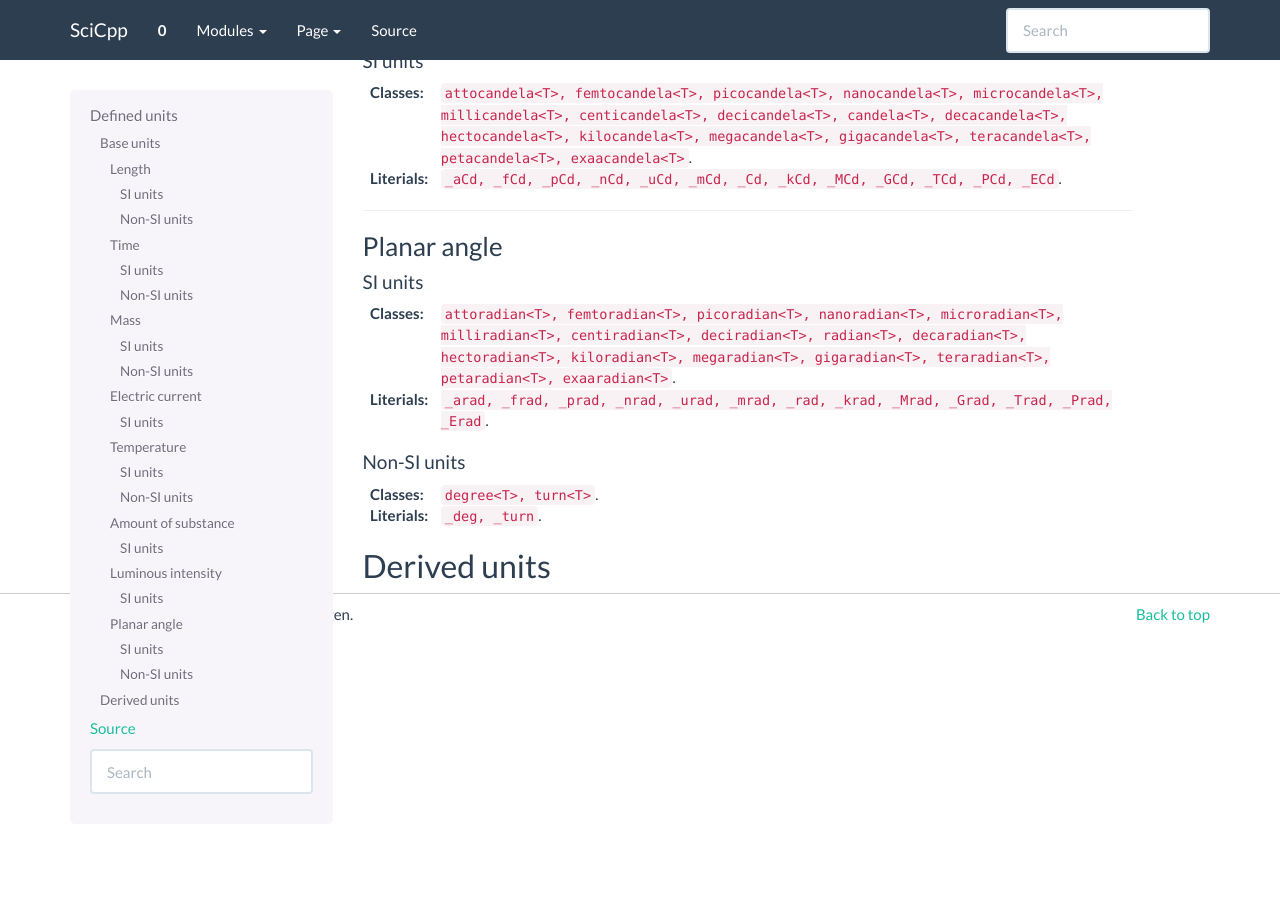
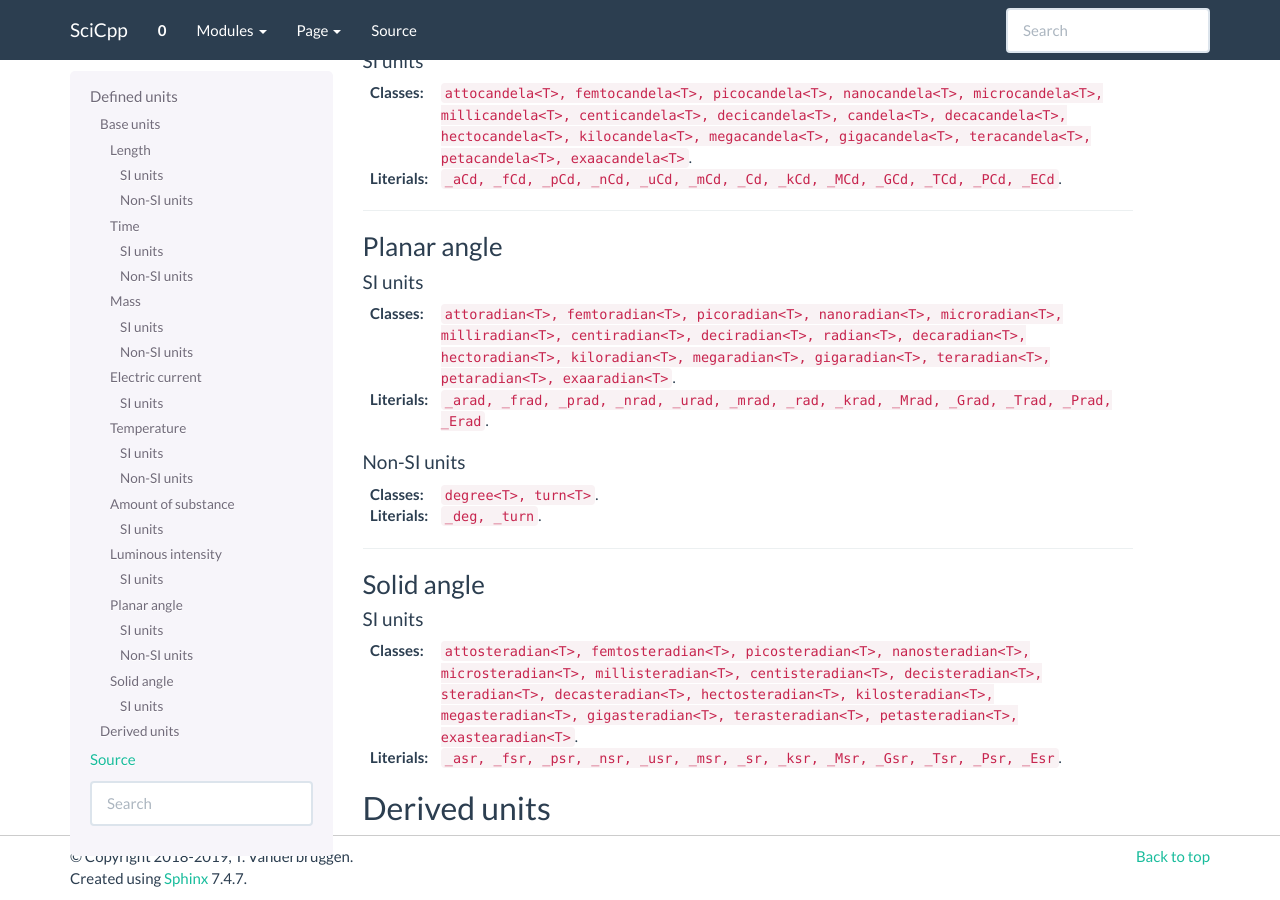
Before and after one commit to tvanderbruggen/SciCpp, a Sphinx documentation site: the page built from doc/source/core.units.defined.units.rst, in a window 1280 px wide and 900 px high, scrolled down 2267 px. Built offline with Sphinx 7.4.7, drawn with Linux system fonts in a browser that asks for light colours.

Commit message:
Doc solid angle

```diff
--- a/doc/source/core.units.defined.units.rst
+++ b/doc/source/core.units.defined.units.rst
@@ -163,5 +163,18 @@ Non-SI units
 
 :Literials: :code:`_deg, _turn`.
 
+-------------------------------------------------------------------------------
+
+Solid angle
+~~~~~~~~~~~~~~~
+
+SI units
+^^^^^^^^^^
+
+:Classes: :code:`attosteradian<T>, femtosteradian<T>, picosteradian<T>, nanosteradian<T>, microsteradian<T>, millisteradian<T>, centisteradian<T>, decisteradian<T>, steradian<T>, decasteradian<T>, hectosteradian<T>, kilosteradian<T>, megasteradian<T>, gigasteradian<T>, terasteradian<T>, petasteradian<T>, exastearadian<T>`.
+
+:Literials: :code:`_asr, _fsr, _psr, _nsr, _usr, _msr, _sr, _ksr, _Msr, _Gsr, _Tsr, _Psr, _Esr`.
+
+
 Derived units
 ----------------------
```
Also changed, not shown: 1 other file.
